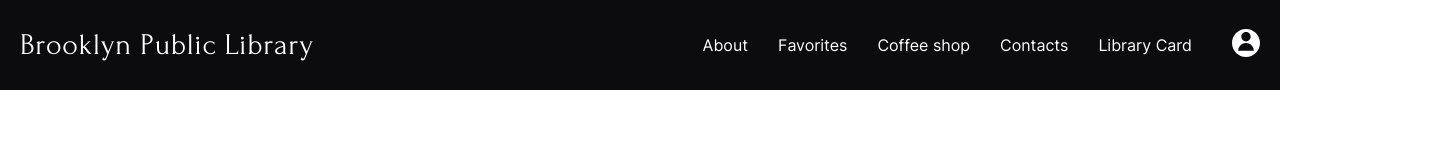
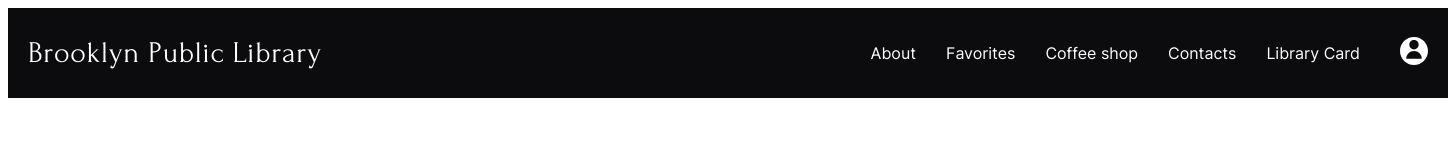
Before and after one commit to VicKhod/RS_Lib, a website: page index.html in a window 1280 px wide. Shown: the whole page, 1448 px wide, since content can reach past the window. Drawn offline with Linux system fonts and the light colour scheme.

Commit message:
feat: add styles to wrapper

```diff
--- a/style.scss
+++ b/style.scss
@@ -24,7 +24,6 @@ html {
 * {
   box-sizing: border-box;
   padding: 0px;
-  margin: 0px;
 	border: none;
 }
 
@@ -32,6 +31,11 @@ body {
   font-family: "Inter", sans-serif;
   display: flex;
   flex-direction: column;
+}
+
+.wrapper {
+  width: 1440px;
+  margin: 0px auto;
 }
 
 a {
```
Also changed, not shown: style.css, 1 other file.
